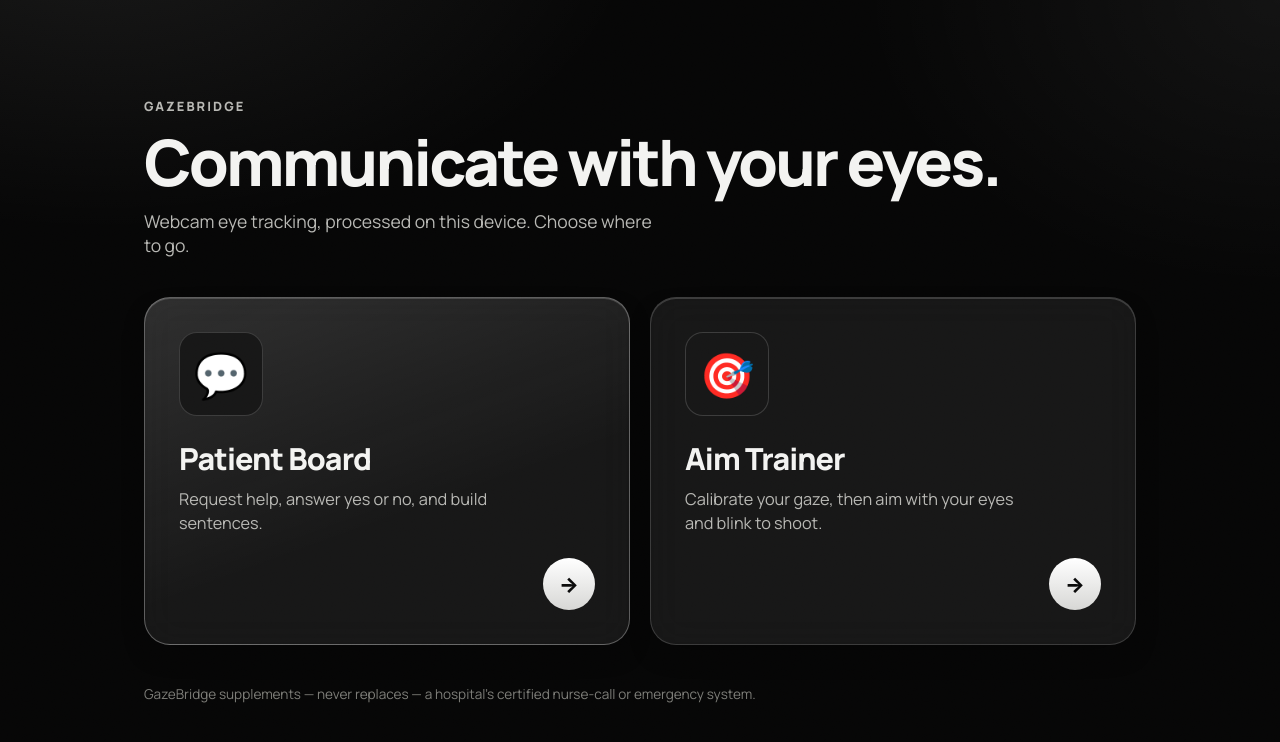
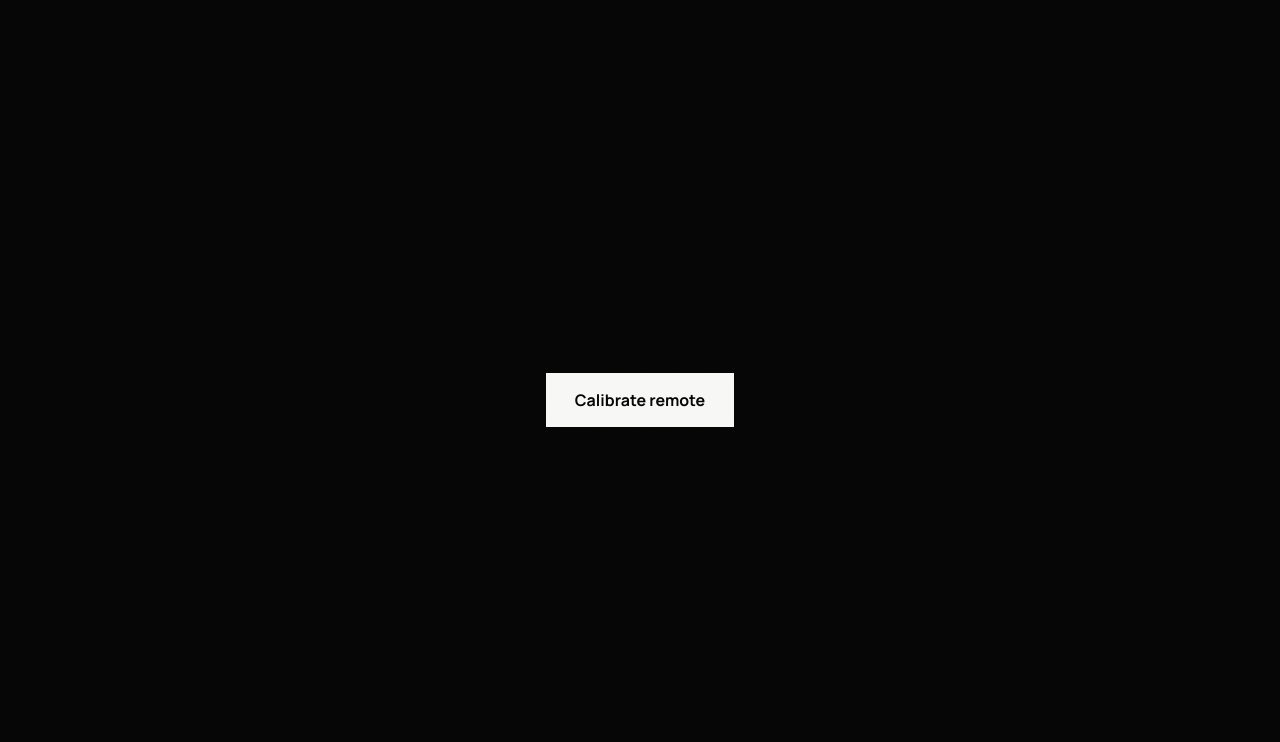
Before and after one commit to Team-Barbie/vinhack-26, a React (Vite) app in the folder web/: page / in a window 1280 px wide. Shown: the top 742 px of the page. Built offline with nearby package versions, Linux system fonts and the light colour scheme.

Commit message:
start caliberate

```diff
--- a/web/src/App.tsx
+++ b/web/src/App.tsx
@@ -2,13 +2,15 @@ import { useState } from 'react'
 import AimGame from './components/AimGame'
 import Home, { type Destination } from './components/Home'
 import NeedsBoard from './components/NeedsBoard'
+import RemoteIntro from './components/RemoteIntro'
 
-type View = 'home' | Destination
+type View = 'intro' | 'home' | Destination
 
 function App() {
-  const [view, setView] = useState<View>('home')
+  const [view, setView] = useState<View>('intro')
   const goHome = () => setView('home')
 
+  if (view === 'intro') return <RemoteIntro onCalibrate={() => setView('board')} />
   if (view === 'board') return <NeedsBoard onExit={goHome} />
   if (view === 'game') return <AimGame onExit={goHome} />
   return <Home onSelect={setView} />
--- a/web/src/components/EyeRemote.tsx
+++ b/web/src/components/EyeRemote.tsx
@@ -5,13 +5,13 @@ import { classifyDirection, directionSignal, DIRECTIONS, medianFeatures, nextRem
 
 const SYMBOLS: Record<Direction, string> = { center: '●', left: '←', right: '→', up: '↑', down: '↓' }
 
-export default function EyeRemote({ eye, root, screenKey }: {
-  eye: EyeTracker; root: RefObject<HTMLDivElement | null>; screenKey: string
+export default function EyeRemote({ eye, root, screenKey, autoStart = false }: {
+  eye: EyeTracker; root: RefObject<HTMLDivElement | null>; screenKey: string; autoStart?: boolean
 }) {
-  const [step, setStep] = useState(-1)
+  const [step, setStep] = useState(autoStart ? 0 : -1)
   const [profile, setProfile] = useState<RemoteProfile | null>(null)
   const [paused, setPaused] = useState(false)
-  const [status, setStatus] = useState('Set up your eye remote to begin')
+  const [status, setStatus] = useState(autoStart ? 'Starting eye remote setup' : 'Set up your eye remote to begin')
   const [progress, setProgress] = useState(0)
   const [selectedLabel, setSelectedLabel] = useState('Call Nurse')
   const [detected, setDetected] = useState<Direction>('center')
--- a/web/src/components/NeedsBoard.tsx
+++ b/web/src/components/NeedsBoard.tsx
@@ -318,7 +318,7 @@ export default function NeedsBoard({ onExit }: { onExit: () => void }) {
         </button>
       </div>
 
-      {screen !== 'gaze' && <EyeRemote key={remoteVersion} eye={eye} root={boardRef} screenKey={screen} />}
+      {screen !== 'gaze' && <EyeRemote key={remoteVersion} eye={eye} root={boardRef} screenKey={screen} autoStart />}
       {screen !== 'gaze' && (
         <div className="quick-answer">
           <span className="quick-answer-label">Answering a question?</span>
--- /dev/null
+++ b/web/src/components/RemoteIntro.css
@@ -0,0 +1,21 @@
+.remote-intro {
+  min-height: 100svh;
+  display: grid;
+  place-items: center;
+  background: #050505;
+}
+
+.remote-intro-action {
+  min-height: 54px;
+  padding: 0 28px;
+  border: 1px solid #f7f7f5;
+  background: #f7f7f5;
+  color: #050505;
+  font-weight: 700;
+  transition: background var(--fast) var(--ease), color var(--fast) var(--ease);
+}
+
+.remote-intro-action:hover {
+  background: #050505;
+  color: #f7f7f5;
+}
--- /dev/null
+++ b/web/src/components/RemoteIntro.tsx
@@ -0,0 +1,11 @@
+import './RemoteIntro.css'
+
+export default function RemoteIntro({ onCalibrate }: { onCalibrate: () => void }) {
+  return (
+    <main className="remote-intro">
+      <button type="button" className="remote-intro-action" onClick={onCalibrate}>
+        Calibrate remote
+      </button>
+    </main>
+  )
+}
```
